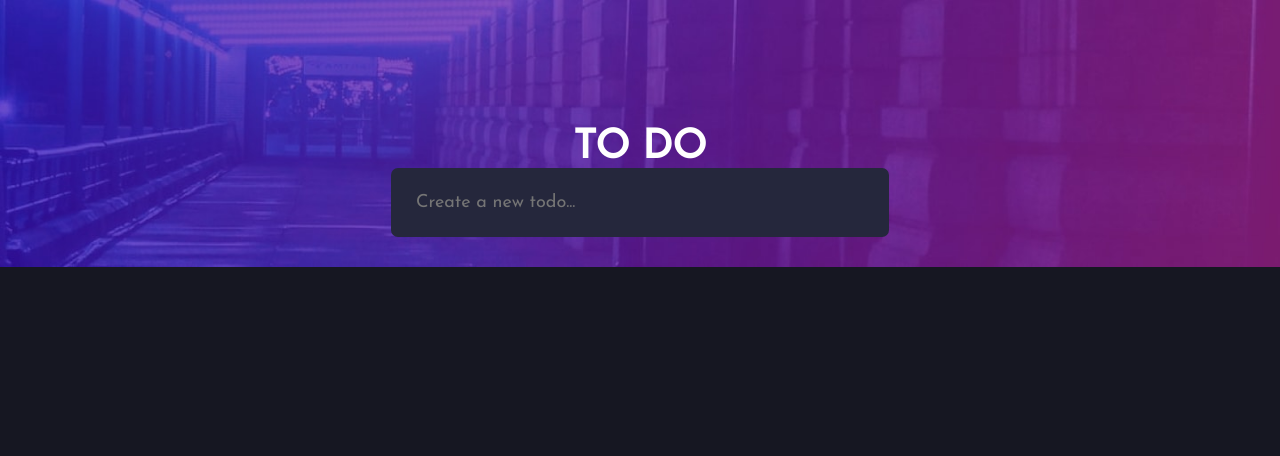
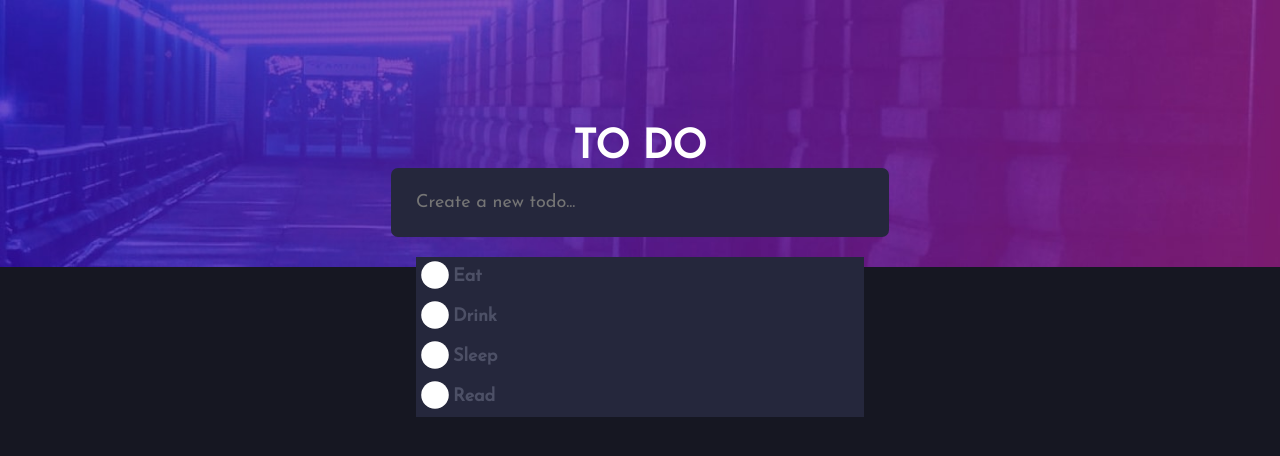
Before and after one commit to shameenakoodan/todo-frontend, a React (Create React App) app: page / in a window 1280 px wide. Shown: the top 456 px of the page. Built offline with nearby package versions, Linux system fonts and the light colour scheme.

Commit message:
Successfull add values to tables

```diff
--- a/src/components/InputToDo/InputToDo.jsx
+++ b/src/components/InputToDo/InputToDo.jsx
@@ -1,8 +1,31 @@
+import { useState } from "react";
 import "./InputToDo.scss";
 const InputToDo=()=>{
+    const [inputValue,setInputValue] = useState('');
+    const handleChange = (event)=>{
+        if(event.key === "Enter")
+        {
+            setInputValue(event.target.value);
+            const newdata = {
+                "description":inputValue,
+                "isDone":"false"
+            }
+            fetch("http://localhost:8080/addtodo", {
+                        method: 'POST',
+                        headers: { "Content-type": "application/json" },
+                        body: JSON.stringify(newdata)
+                    }).then(() => {
+                        console.log("New toDo added");
+                    });
+            console.log(inputValue);
+        }
+    };
+
     return (
         <div>
-        <input type="text" placeholder="Create a new todo..."/>
+        <input type="text" placeholder="Create a new todo..." name="todolist" id="todolist"  value={inputValue}
+        onChange={(e) => setInputValue(e.target.value)}
+        onKeyDown={handleChange}/>
         </div>
     )
 }
--- /dev/null
+++ b/src/components/ListToDo/ListToDo.jsx
@@ -0,0 +1,17 @@
+import "./ListToDo.scss";
+const ListToDo = () => {
+    const checkList = ["Eat", "Drink", "Sleep", "Read"];
+    return (
+        <>
+            <div className="list-container">
+                {checkList.map((item, index) => (
+                    <div key={index} className="check-box">
+                        <input value={item} type="checkbox" className="left-box" />
+                        <span className="right-box">{item}</span>
+                    </div>
+                ))}
+            </div>
+        </>
+    )
+}
+export default ListToDo;
--- /dev/null
+++ b/src/components/ListToDo/ListToDo.scss
@@ -0,0 +1,34 @@
+.check-box{
+    background-color: hsl(235, 24%, 19%);
+    display: flex;
+    flex-direction: row;
+    color:hsl(233, 14%, 35%);
+    font-size:  18px;
+    text-align: left;
+    width: 35vw;
+    height: 5vh;
+}
+.list-container{
+    margin: 0 auto;
+    width: 35vw;
+    margin-top: 20px;
+
+}
+.left-box {
+   width:10%;
+}
+.right-box {
+    flex: 2; /* Takes up 2 parts of the available space */
+    padding-top: 10px;
+}
+input[type=checkbox]{
+    width: 30px;
+    height: 30px;
+    clip-path: circle(46% at 50% 50%);
+    background: linear-gradient(to right, hsl(192, 100%, 67%), hsl(280, 87%, 65%));
+}
+
+
+  input[type=checkbox ]:checked  {
+    accent-color: linear-gradient(to right, hsl(192, 100%, 67%), hsl(280, 87%, 65%));
+  }
--- a/src/containers/MainContainer/MainContainer.jsx
+++ b/src/containers/MainContainer/MainContainer.jsx
@@ -1,4 +1,5 @@
 import InputToDo from "../../components/InputToDo/InputToDo";
+import ListToDo from "../../components/ListToDo/ListToDo";
 import "./MainContainer.scss";
 const MainContainer=()=>{
     return (
@@ -6,6 +7,7 @@ const MainContainer=()=>{
             <div className="heading">
             TO DO
             <InputToDo />
+            <ListToDo />
             </div>
 
         </div>
```
Also changed, not shown: 1 other file (tests, documents, lock files or other folders).
